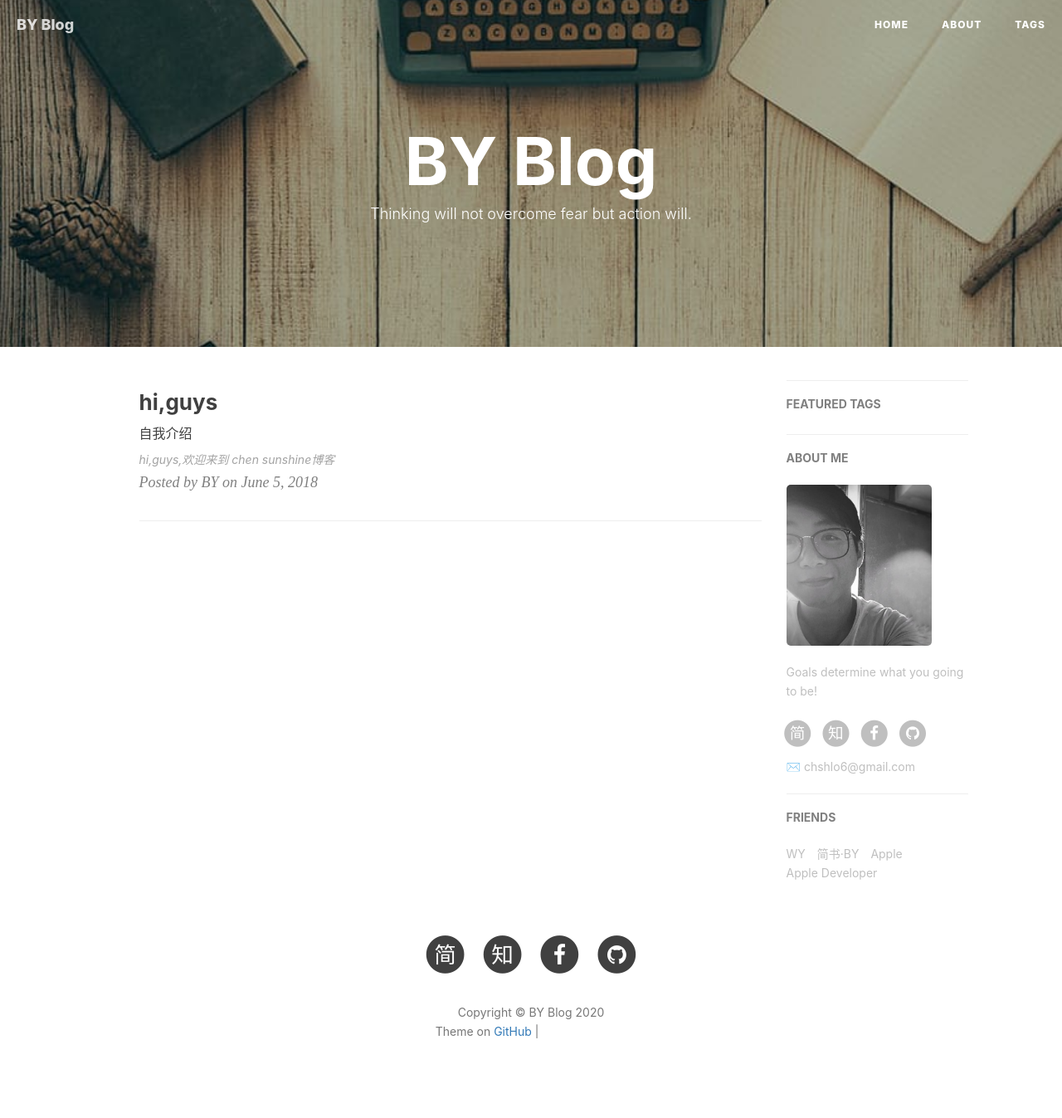
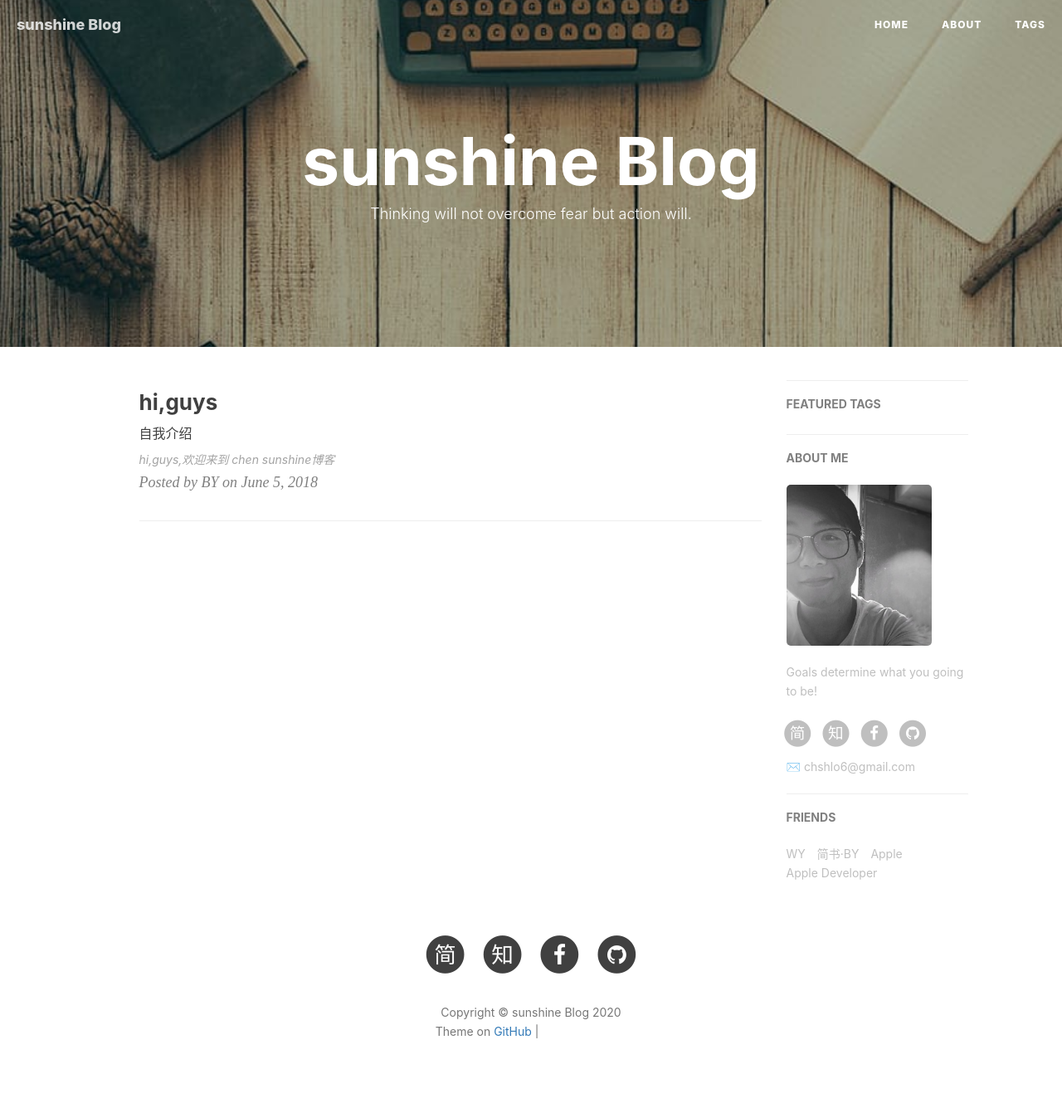
Before and after one commit to feature2018/feature2018.github.io, a Jekyll site: the page built from index.html, in a window 1280 px wide. Shown: the whole page at 83% size. Built offline with Jekyll 4.4.1, drawn with Linux system fonts in a browser that asks for light colours; nearby versions of some CDN libraries; the list of posts is cut into pages by our own code; comment, search, counter and statistics services are not loaded; grey boxes are pictures that could not be loaded.

Commit message:
修改信息

```diff
--- a/_config.yml
+++ b/_config.yml
@@ -1,10 +1,10 @@
 # Site settings
-title: BY Blog
-SEOTitle: sunshine的博客 | BY Blog
+title: sunshine Blog
+SEOTitle: sunshine的博客 | sunshine Blog
 header-img: img/post-bg-desk.jpg
 email: chshlo6@gmail.com
 description: "Every failure is leading towards success."
-keyword: "BY, BY Blog, sunshine的博客, chenshenglong, 陈生龙, hadoop, spark, flink"
+keyword: "sunshine, sunshine Blog, sunshine的博客, chenshenglong, 陈生龙, hadoop, spark, flink"
 url: "http://feature2018.github.io"          # your host, for absolute URL
 baseurl: ""      # for example, '/blog' if your blog hosted on 'host/blog'
 github_repo: "https://github.com/feature2018/feature2018.github.io.git" # you code repository
--- a/_includes/footer.html
+++ b/_includes/footer.html
@@ -14,7 +14,7 @@
                         </a>
                     </li>
                     {% endif %}
-                    <!-- add jianshu add target = "_blank" to <a> by BY -->
+                    <!-- add jianshu add target = "_blank" to <a> by sunshine -->
                     {% if site.jianshu_username %}
                             <li>
                                 <a target="_blank" href="https://www.jianshu.com/u/{{ site.jianshu_username }}">
--- a/_layouts/page.html
+++ b/_layouts/page.html
@@ -122,7 +122,7 @@ layout: default
                                 </a>
                             </li>
                             {% endif %}
-                            <!-- add jianshu add target = "_blank" to <a> by BY -->
+                            <!-- add jianshu add target = "_blank" to <a> by sunshine -->
                             {% if site.jianshu_username %}
                             <li>
                                 <a target="_blank" href="https://www.jianshu.com/u/{{ site.jianshu_username }}">
--- a/package.json
+++ b/package.json
@@ -1,6 +1,6 @@
 {
     "name": "by-blog",
-    "title": "BY Blog",
+    "title": "sunshine Blog",
     "author": "BY <qiubaiyingios@163.com>",
     "version": "1.7.0",
     "homepage": "http://qiubaiying.github.io",
```
Also changed, not shown: README.md, pwa/manifest.json.
